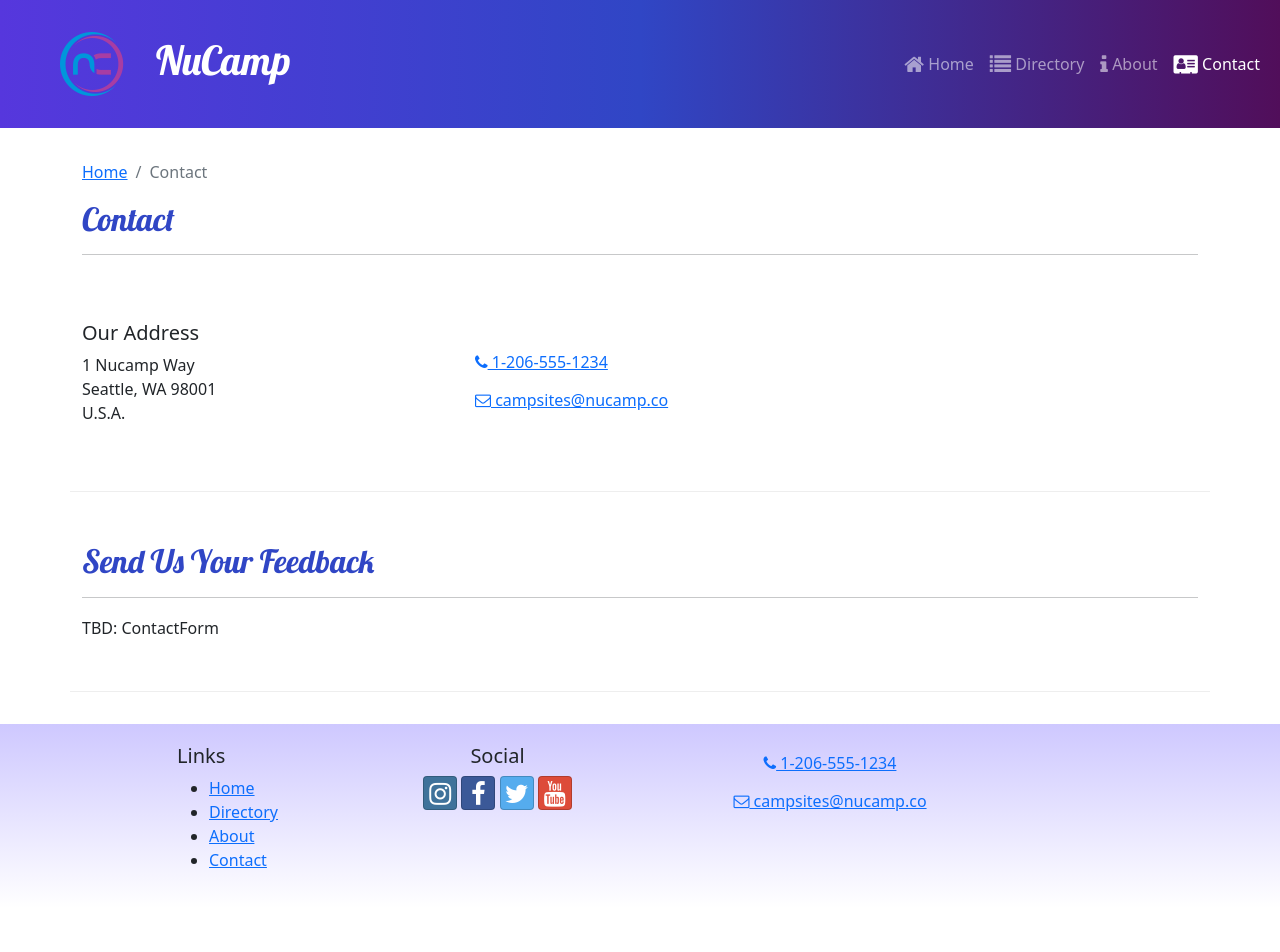
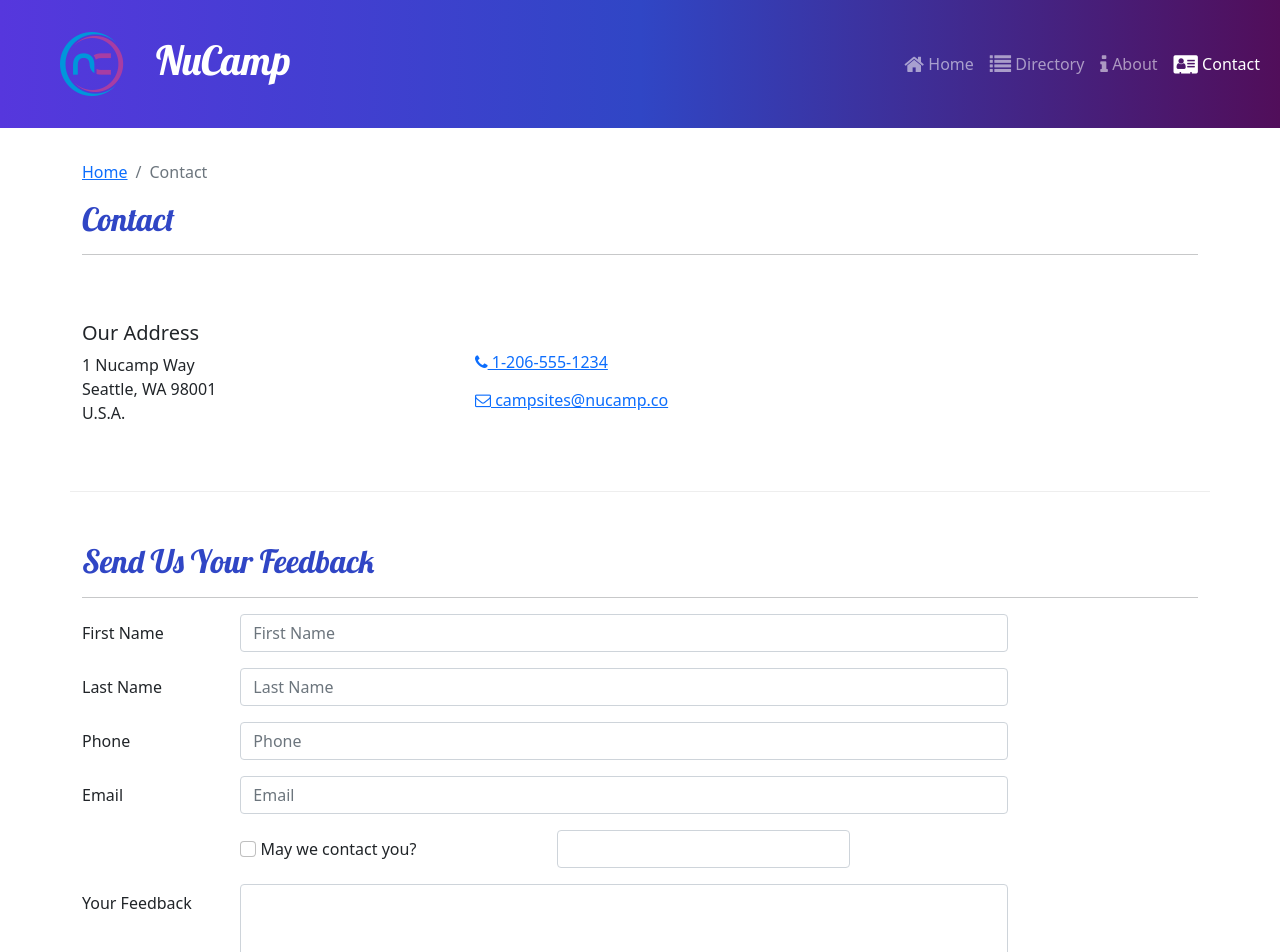
Before and after one commit to prettyleka/reactCourse, a React (Create React App) app: page /contact in a window 1280 px wide. Shown: the top 952 px of the page. Before the commit the page ends 908 px from the top, so only its background shows below. Built offline with nearby package versions, Linux system fonts and the light colour scheme.

Commit message:
ContactForm

```diff
--- /dev/null
+++ b/src/components/ContactForm.js
@@ -0,0 +1,72 @@
+import { Button, Label, Col, FormGroup } from 'reactstrap';
+import { Formik, Field, Form } from 'formik';
+
+const ContactForm = () => {
+    return (
+        <Formik
+            initialValues={{
+                firstName: '',
+                lastName: '',
+                phoneNum: '',
+                email: '',
+                agree: false,
+                contactType: 'By Phone',
+                feedback: ''
+            }}>
+            <Form>
+                <FormGroup row>
+                    <Label htmlFor='firstName' md='2'>
+                        First Name
+                    </Label>
+                    <Col md='10'>
+                        <Field className='form-control' name='firstName' placeholder='First Name' />
+                    </Col>
+                </FormGroup>
+                <FormGroup row>
+                    <Label htmlFor='lastName' md='2'>Last Name</Label>
+                    <Col md='10'>
+                        <Field className='form-control' name='lastName' placeholder='Last Name' />
+                    </Col>
+                </FormGroup>
+                <FormGroup row>
+                    <Label htmlFor='phoneNum' md='2'>
+                        Phone
+                    </Label>
+                    <Col md='10'>
+                        <Field className='form-control' name='phoneNum' placeholder='Phone' /></Col>
+                </FormGroup>
+                <FormGroup row>
+                    <Label htmlFor='email' md='2'>
+                        Email
+                    </Label>
+                    <Col md='10'>
+                        <Field className='form-control' name='email' placeholder='Email' />
+                    </Col>
+                </FormGroup>
+                <FormGroup row>
+                    <Label check md={{ size: 4, offset: 2 }}>
+                        <Field
+                            name='agree'
+                            type='checkbox'
+                            className='form-check-input'
+                        />{' '}
+                        May we contact you?
+                    </Label>
+                    <Col md='4'>
+                        <Field className='form-control' name='contactType' as='select' />
+                    </Col>
+                </FormGroup>
+                <FormGroup row>
+                    <Label htmlFor='feedback' md='2'>
+                        Your Feedback
+                    </Label>
+                    <Col md='10'><Field className='form-control' name='feedback' as='textarea' rows='12'/></Col>
+                </FormGroup>
+                <FormGroup row></FormGroup>
+            </Form>
+        </Formik>
+    );
+
+};
+
+export default ContactForm;
--- a/src/pages/ContactPage.js
+++ b/src/pages/ContactPage.js
@@ -1,5 +1,6 @@
 import { Container, Col, Row } from 'reactstrap';
 import SubHeader from '../components/SubHeader'
+import ContactForm from '../components/ContactForm';
 
 const ContactPage = () => {
     return (
@@ -37,7 +38,9 @@
                     <h2>Send Us Your Feedback</h2>
                     <hr/>
                 </Col>
-                <Col md='10'>TBD: ContactForm</Col>
+                <Col md='10'>
+                    <ContactForm />
+                </Col>
             </Row>
         </Container>
     )
```
